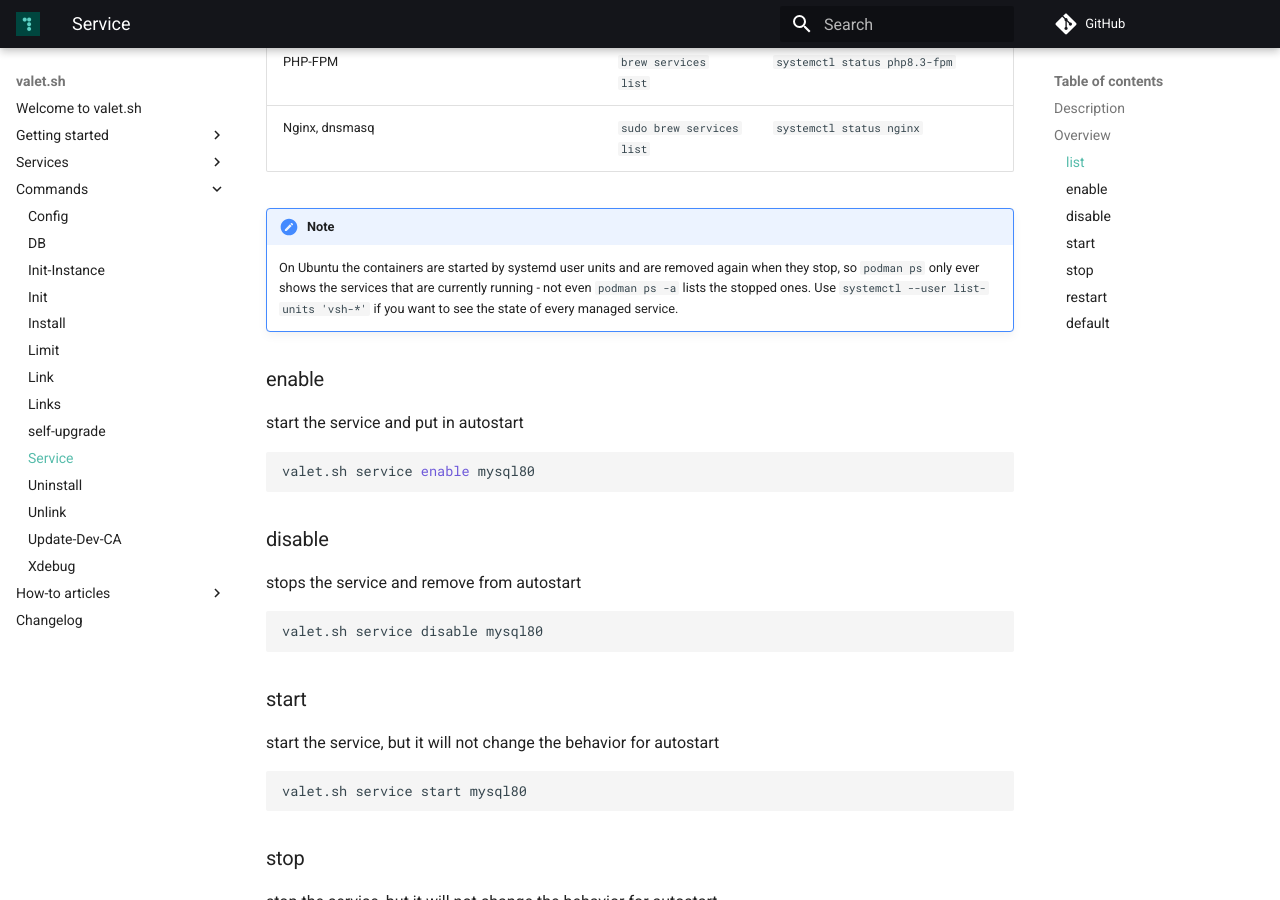
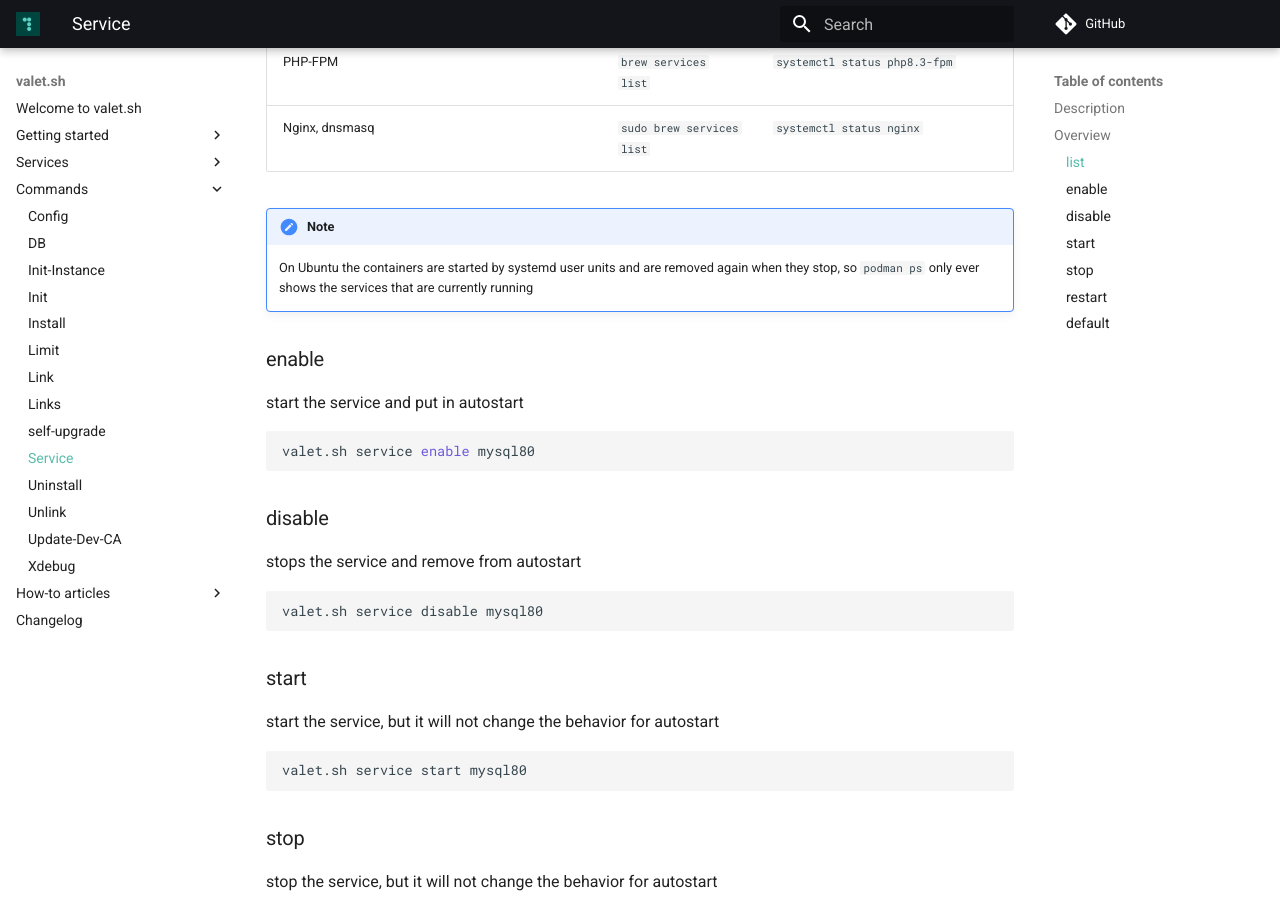
Before and after one commit to valet-sh/docs, an MkDocs documentation site: the page built from docs/commands/service.md, in a window 1280 px wide and 900 px high, scrolled down 1196 px. Built offline with MkDocs 1.6.1 and Material for MkDocs 9.7.7, drawn with Linux system fonts in a browser that asks for light colours; comment, search, counter and statistics services are not loaded; the version menu is left out.

Commit message:
Update service command documentation

```diff
--- a/docs/commands/service.md
+++ b/docs/commands/service.md
@@ -49,9 +49,7 @@ data services run as containers, everything else runs natively:
 
 !!! note
     On Ubuntu the containers are started by systemd user units and are removed again when they stop, so `podman ps`
-    only ever shows the services that are currently running - not even `podman ps -a` lists the stopped ones. Use
-    `systemctl --user list-units 'vsh-*'` if you want to see the state of every managed service.
-
+    only ever shows the services that are currently running
 
 ### enable
 
```
